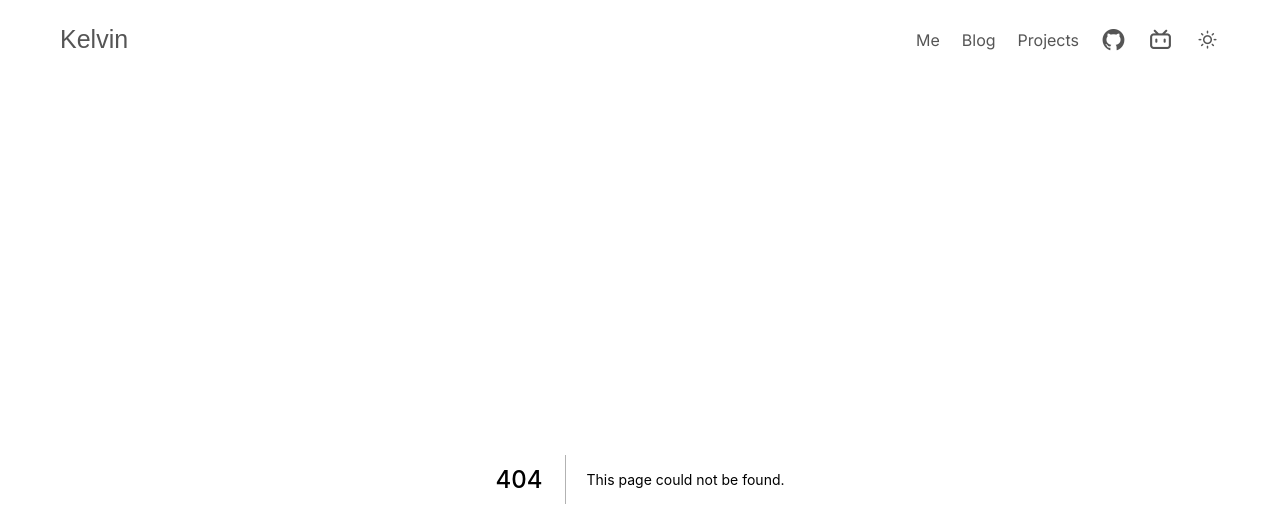
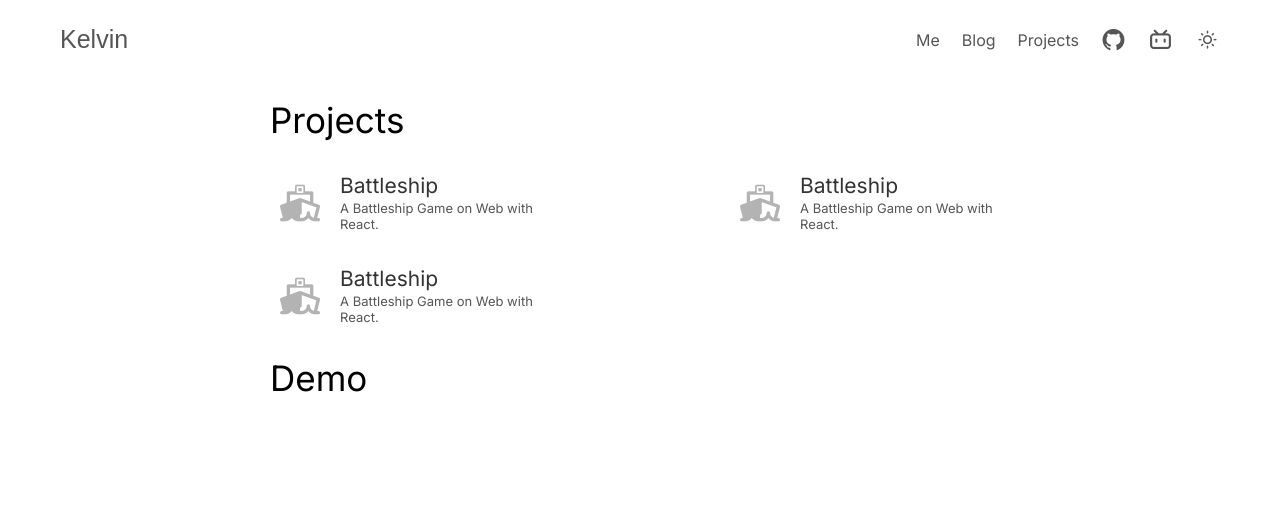
Before and after one commit to KelvinQiu802/portfolio, a Next.js app: page /project in a window 1280 px wide. Before the commit this address had no page. Shown: the top 526 px of the page. Built offline with nearby package versions, Linux system fonts and the light colour scheme; a web font is replaced by a local one.

Commit message:
feat: Project Item component

```diff
--- a/components/NavBar.js
+++ b/components/NavBar.js
@@ -29,7 +29,7 @@ const NavBar = ({ setMode, mode }) => {
             &#xe634;
           </span>
         </Link>
-        <Link href='/'>
+        <Link href='/project'>
           <span className={`iconfont ${styles.mobile} ${styles.icon}`}>
             &#xe650;
           </span>
@@ -42,7 +42,7 @@ const NavBar = ({ setMode, mode }) => {
         <Link href='/blog'>
           <a className={`${styles.link} ${styles.laptop}`}>Blog</a>
         </Link>
-        <Link href='/'>
+        <Link href='/project'>
           <a className={`${styles.link} ${styles.laptop}`}>Projects</a>
         </Link>
 
--- /dev/null
+++ b/components/Project/Item.js
@@ -0,0 +1,17 @@
+import styles from '../../styles/Project.module.css';
+
+const Item = ({ name, description, icon, repo }) => {
+  return (
+    <a href={repo} rel='noreferrer' target='_blank'>
+      <div className={styles.item}>
+        <span className={`iconfont ${styles.icon}`}>{icon}</span>
+        <div className={styles.info}>
+          <p className={styles.name}>{name}</p>
+          <p className={styles.description}>{description}</p>
+        </div>
+      </div>
+    </a>
+  );
+};
+
+export default Item;
--- /dev/null
+++ b/pages/project.js
@@ -0,0 +1,33 @@
+import Wrapper from '../components/Wrapper';
+import styles from '../styles/Project.module.css';
+import Item from '../components/Project/Item';
+
+const Project = () => {
+  return (
+    <Wrapper>
+      <div className={styles.container}>
+        <p className={styles.title}>Projects</p>
+        <div className={styles.list}>
+          <Item
+            name='Battleship'
+            description='A Battleship Game on Web with React.'
+            icon='&#xe928;'
+          />
+          <Item
+            name='Battleship'
+            description='A Battleship Game on Web with React.'
+            icon='&#xe928;'
+          />
+          <Item
+            name='Battleship'
+            description='A Battleship Game on Web with React.'
+            icon='&#xe928;'
+          />
+        </div>
+        <p className={styles.title}>Demo</p>
+      </div>
+    </Wrapper>
+  );
+};
+
+export default Project;
--- /dev/null
+++ b/styles/Project.module.css
@@ -0,0 +1,60 @@
+.title {
+  font-size: 35px;
+  font-weight: 400;
+  margin: 20px 0;
+  color: var(--element3);
+}
+
+.item {
+  display: flex;
+  align-items: center;
+  gap: 20px;
+}
+
+.icon {
+  font-size: 40px;
+  color: var(--element8);
+  transition: color 0.3s;
+}
+
+.name {
+  font-size: 21px;
+  color: var(--element2);
+  transition: color 0.3s;
+}
+
+.description {
+  font-size: 13px;
+  width: 200px;
+  color: var(--element1);
+  transition: color 0.3s;
+}
+
+.info {
+  display: flex;
+  flex-direction: column;
+  justify-content: space-between;
+  row-gap: 2px;
+  padding: 2px 0;
+  cursor: pointer;
+}
+
+.list {
+  display: flex;
+  flex-wrap: wrap;
+  justify-content: space-between;
+  padding: 10px;
+  row-gap: 30px;
+}
+
+.item:hover .icon {
+  color: var(--element9);
+}
+
+.item:hover .name {
+  color: var(--element3);
+}
+
+.item:hover .description {
+  color: var(--element3);
+}
--- a/styles/globals.css
+++ b/styles/globals.css
@@ -56,7 +56,8 @@ html.dark {
   --element5: #888888;
   --element6: #e0e0e0;
   --element7: #eeeeee;
-  --element8: #000000;
+  --element8: #b3b3b3;
+  --element9: #918f8f;
   --hljs0: #f3f3f3;
   --hljs1: #444444;
   --hljs2: #697070;
@@ -84,6 +85,8 @@ html.dark {
   --element5: #e1e1e1;
   --element6: #333333;
   --element7: #555555;
+  --element8: #8e8c8c;
+  --element9: #cac6c6;
   --hljs0: #333333;
   --hljs1: #d0d0d0;
   --hljs2: #c3c6c6;
@@ -93,7 +96,6 @@ html.dark {
   --hljs6: #ddbbbb;
   --hljs7: #b6c6a5;
   --hljs9: #b8d2e0;
-  --element8: #eeeeee;
   --elementInverse: #111;
   --primary: #8fceff;
   --secondary: #72faca;
--- a/styles/markdown.css
+++ b/styles/markdown.css
@@ -38,7 +38,7 @@
 .md h4,
 .md h5,
 .md h6 {
-  color: var(--element8);
+  color: var(--element3);
 }
 
 .md blockquote {
```
Also changed, not shown: public/iconfont.ttf.
